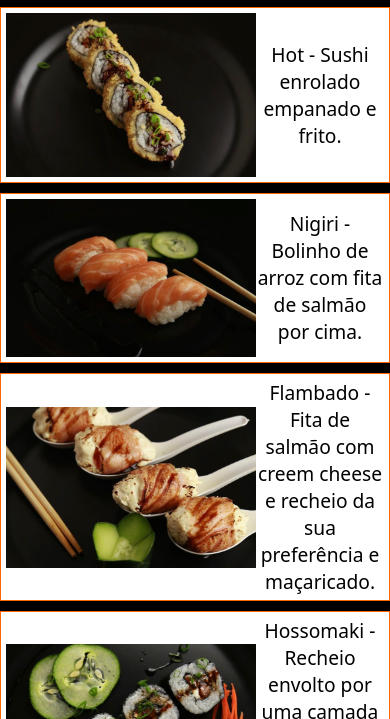
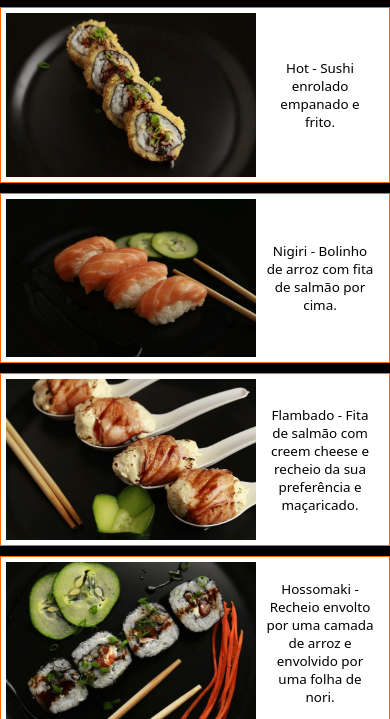
Before and after one commit to Matheus-Oliv/Projeto-Orient-Sushi, a plain HTML site: page index2.html in a window 390 px wide. Shown: the part 125-844 px from the top of the page. Drawn offline with Linux system fonts and the light colour scheme.

Commit message:
update tamanho da fonte

```diff
--- a/estilos/style.css
+++ b/estilos/style.css
@@ -180,6 +180,11 @@ li.rs, a.rsa {
         padding: 5px;
     }
 
+    .itens > p {
+        font-size: .7em;
+        text-align: center;
+    }
+
 }
 
 @media screen and (min-width: 769px) { /*PARA DISP. GRANDES*/
@@ -263,5 +268,6 @@ section.Cardapio > h2 {
 }
 
 .itens > p {
+    margin: 0 10px;
     text-align: center;
 }
```
